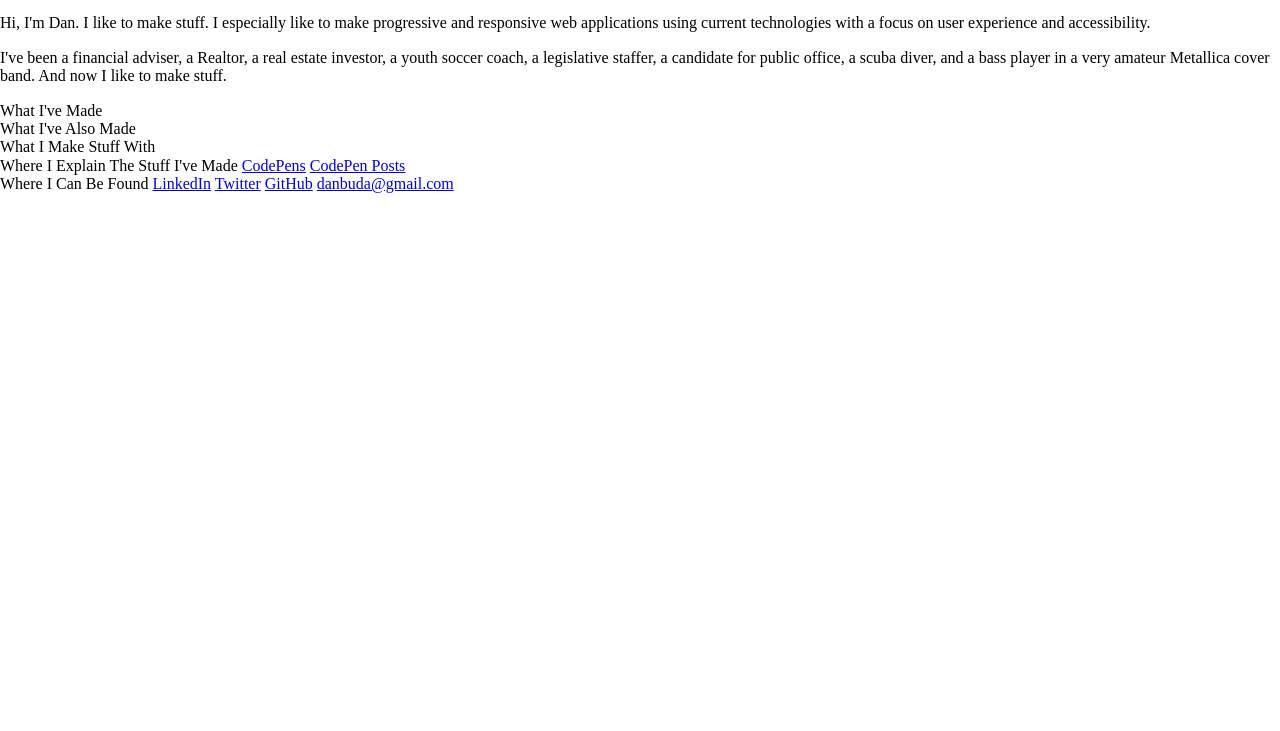
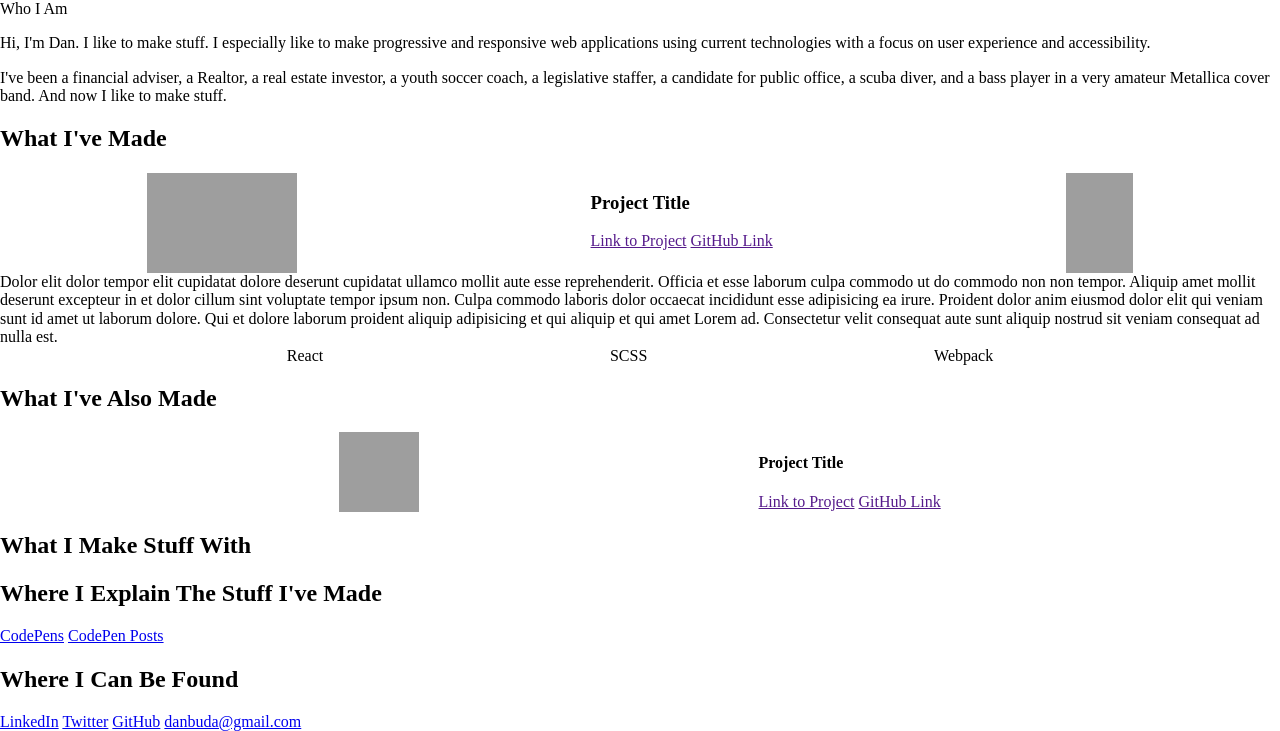
Before and after one commit to DanBuda11/portfolio, a website: page src/index.html in a window 1280 px wide. Shown: the part 120-851 px from the top of the page. Before the commit the page ends 800 px from the top, so only its background shows below. Drawn offline with nearby package versions, Linux system fonts and the light colour scheme; grey boxes are pictures that could not be loaded.

Commit message:
basic html/css structures for major/minor projects

```diff
--- a/src/index.html
+++ b/src/index.html
@@ -32,7 +32,9 @@
   </head>
   <header id="header">
     <img class="header__img" src="images/dan.jpg" alt="Dan Image" />
-    <a class="header__email" href="mailto:danbuda@gmail.com">danbuda@gmail.com</a>
+    <a class="header__email" href="mailto:danbuda@gmail.com"
+      >danbuda@gmail.com</a
+    >
   </header>
   <section id="about">
     Who I Am
@@ -48,21 +50,74 @@
       now I like to make stuff.
     </p>
   </section>
-  <section id="major">What I've Made</section>
-  <section id="minor">What I've Also Made</section>
-  <section id="skills">What I Make Stuff With</section>
+  <section id="major">
+    <h2 class="section__title">What I've Made</h2>
+    <div class="major__project">
+      <div class="major__project--header">
+        <img
+          src="https://picsum.photos/300/200"
+          alt=""
+          class="major__project--desktop"
+        />
+        <div class="major__project--titleblock">
+          <h3 class="major__project--title">Project Title</h3>
+          <a href="" class="major__project--link">Link to Project</a>
+          <a href="" class="major__project--github">GitHub Link</a>
+        </div>
+        <img
+          src="https://picsum.photos/200/300"
+          alt=""
+          class="major__project--mobile"
+        />
+      </div>
+      <div class="major__project--description">
+        Dolor elit dolor tempor elit cupidatat dolore deserunt cupidatat ullamco
+        mollit aute esse reprehenderit. Officia et esse laborum culpa commodo ut
+        do commodo non non tempor. Aliquip amet mollit deserunt excepteur in et
+        dolor cillum sint voluptate tempor ipsum non. Culpa commodo laboris
+        dolor occaecat incididunt esse adipisicing ea irure. Proident dolor anim
+        eiusmod dolor elit qui veniam sunt id amet ut laborum dolore. Qui et
+        dolore laborum proident aliquip adipisicing et qui aliquip et qui amet
+        Lorem ad. Consectetur velit consequat aute sunt aliquip nostrud sit
+        veniam consequat ad nulla est.
+      </div>
+      <div class="major__project--techblock">
+        <div class="major__project--techitem">React</div>
+        <div class="major__project--techitem">SCSS</div>
+        <div class="major__project--techitem">Webpack</div>
+      </div>
+    </div>
+  </section>
+  <section id="minor">
+    <h2 class="section__title">What I've Also Made</h2>
+    <div class="minor__project">
+      <img
+        src="https://picsum.photos/200/200"
+        alt=""
+        class="minor__project--image"
+      />
+      <div class="minor__project--titleblock">
+        <h4 class="minor__project--title">Project Title</h4>
+        <a href="" class="minor__project--link">Link to Project</a>
+        <a href="" class="minor__project--github">GitHub Link</a>
+      </div>
+    </div>
+  </section>
+  <section id="skills">
+    <h2 class="section__title">What I Make Stuff With</h2>
+  </section>
   <section id="codepen">
-    Where I Explain The Stuff I've Made
+    <h2 class="section__title">Where I Explain The Stuff I've Made</h2>
     <a href="https://codepen.io/danbuda/">CodePens</a>
     <a href="https://codepen.io/danbuda/posts/popular/">CodePen Posts</a>
   </section>
-  <footer>
-    Where I Can Be Found
+  <footer id="footer">
+    <h2 class="section__title">Where I Can Be Found</h2>
     <a href="https://www.linkedin.com/in/danbuda/">LinkedIn</a>
     <a href="https://twitter.com/danielbuda">Twitter</a>
     <a href="https://github.com/danbuda11">GitHub</a>
     <a href="mailto:danbuda@gmail.com">danbuda@gmail.com</a>
-  </footer id="footer">
+  </footer>
   <body>
     <script src="js/index.js"></script>
   </body>
--- a/src/scss/main.scss
+++ b/src/scss/main.scss
@@ -1,14 +1,82 @@
 #header {
   display: flex;
-  justify-content: space-evenly;
-  height: 100px;
+  justify-content: space-between;
+  padding: 10px;
 
   .header__img {
-    display: block;
-    // width: 40%;
+    height: 100px;
   }
 
   .header__email {
     text-decoration: none;
+    align-self: center;
   }
 }
+
+#major {
+  .major__project {
+    .major__project--header {
+      display: flex;
+      justify-content: space-around;
+
+      .major__project--desktop {
+        height: 100px;
+      }
+
+      .major__project--titleblock {
+
+        .major__project--title {
+
+        }
+
+        .major__project--link {
+
+        }
+
+        .major__project--github {
+
+        }
+      }
+
+      .major__project--mobile {
+        height: 100px;
+      }
+    }
+
+    .major__project--techblock {
+      display: flex;
+      justify-content: space-evenly;
+
+      .major__project--techitem {
+
+      }
+    }
+  }
+}
+
+#minor {
+
+  .minor__project {
+    display: flex;
+    justify-content: space-evenly;
+
+    .minor__project--image {
+      height: 80px;
+    }
+
+    .minor__project--titleblock {
+
+      .minor__project--title {
+
+      }
+
+      .minor__project--link {
+
+      }
+
+      .minor__project--github {
+
+      }
+    }
+  }
+}
```
Also changed, not shown: src/css/main.css.
